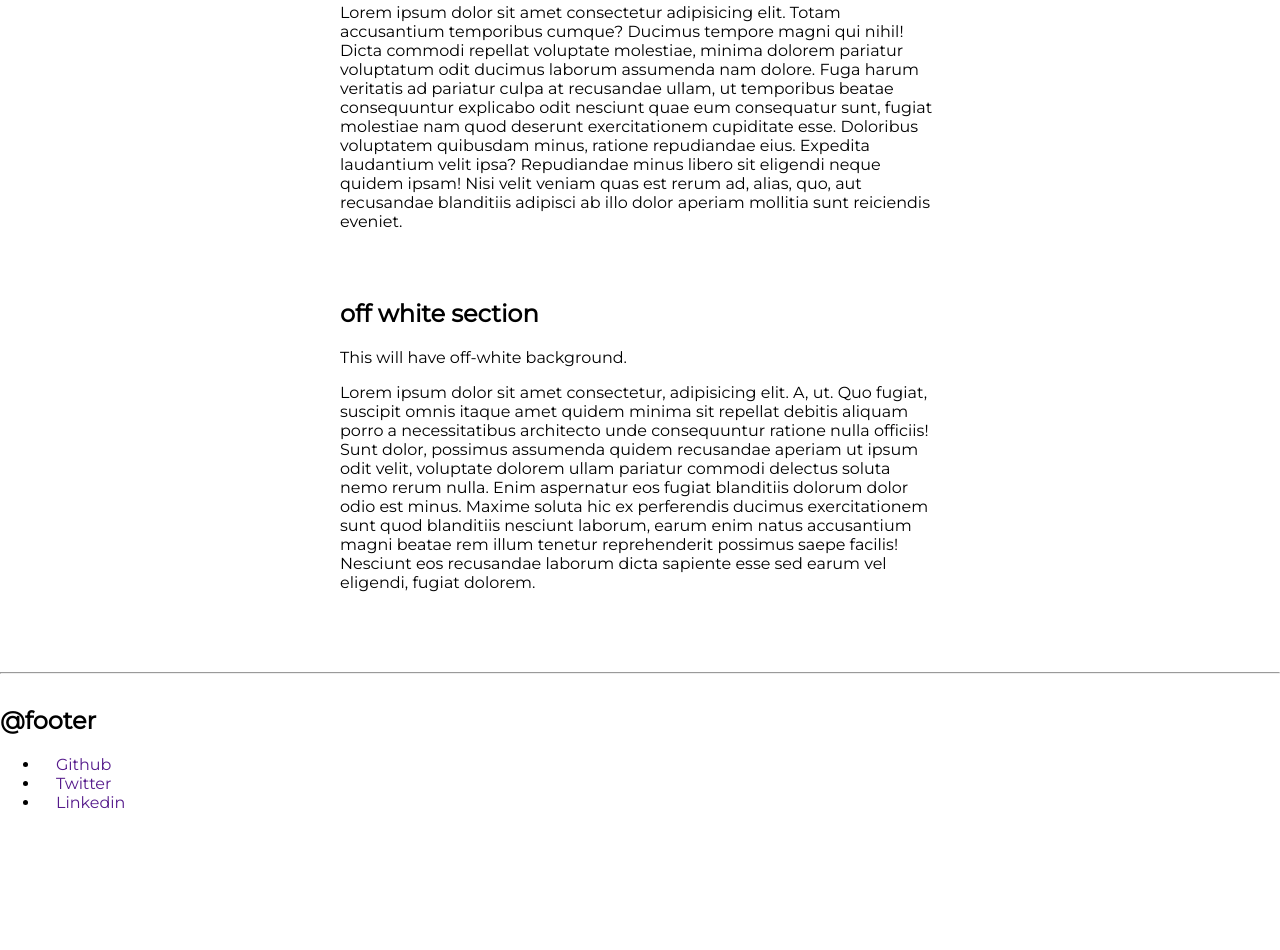
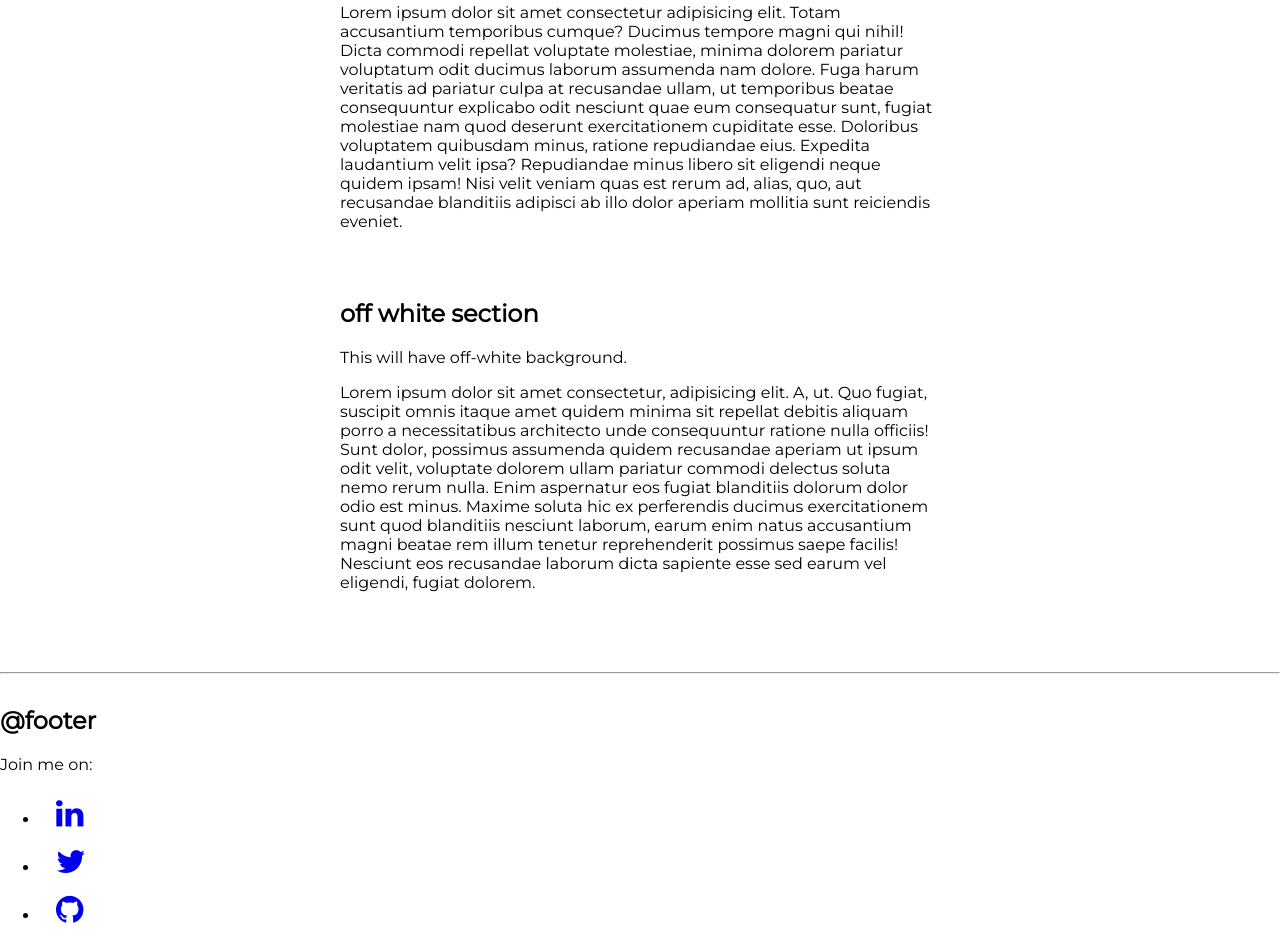
Before and after one commit to linkinsunil/less-ugly-ui, a plain HTML site: page index.html in a window 1280 px wide. Shown: the part 2591-3541 px from the top of the page. Before the commit the page ends 3419 px from the top, so only its background shows below. Drawn offline with Linux system fonts and the light colour scheme.

Commit message:
update: footer updated with font awesome icons

```diff
--- a/index.html
+++ b/index.html
@@ -115,19 +115,18 @@
     <h2>@footer</h2>
 
     <footer class="footer">
-        <div class="footer-header">
+        <div class="footer-header">Join me on:</div>
         <ul class="social-links list-non-bullet">
             <li class="list-item-inline">
-                    <a href="" class="link">Github</a>
+                <a target="_blank" href="https://www.linkedin.com/in/linkinsunil/"><i class="link fa fa-2x fa-linkedin"></i></a>
             </li>
             <li class="list-item-inline">
-                    <a href="" class="link">Twitter</a>
+                <a target="_blank" href="https://twitter.com/officialskv"><i class="link fa fa-2x fa-twitter"></i></a>
             </li>
             <li class="list-item-inline">
-                    <a href="" class="link">Linkedin</a>
+                <a target="_blank" href="https://github.com/linkinsunil"><i class="link fa fa-2x fa-github"></i></a>
             </li>
         </ul>
-        </div>
     </footer>
 
 
```
Lines whose indentation alone changed are shown as unchanged.
